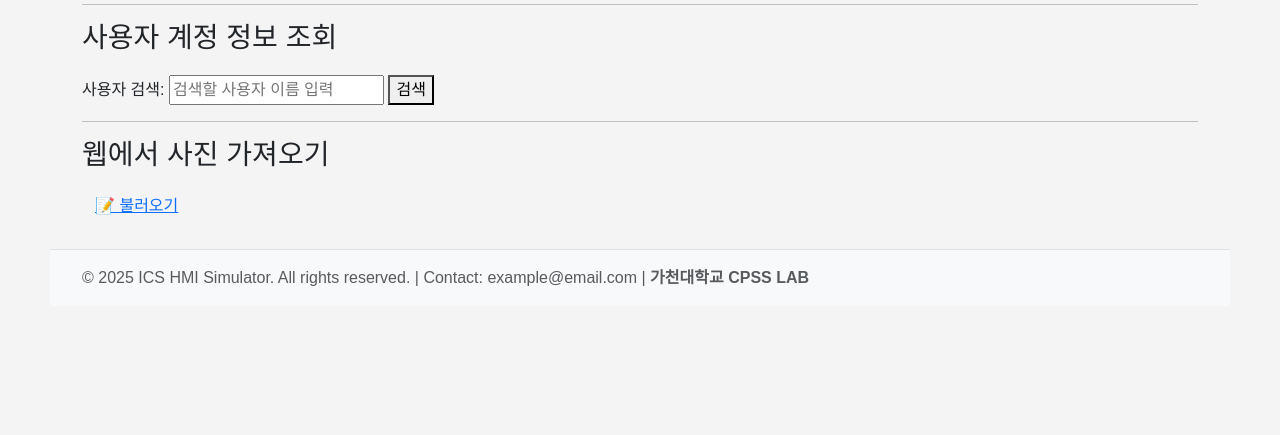
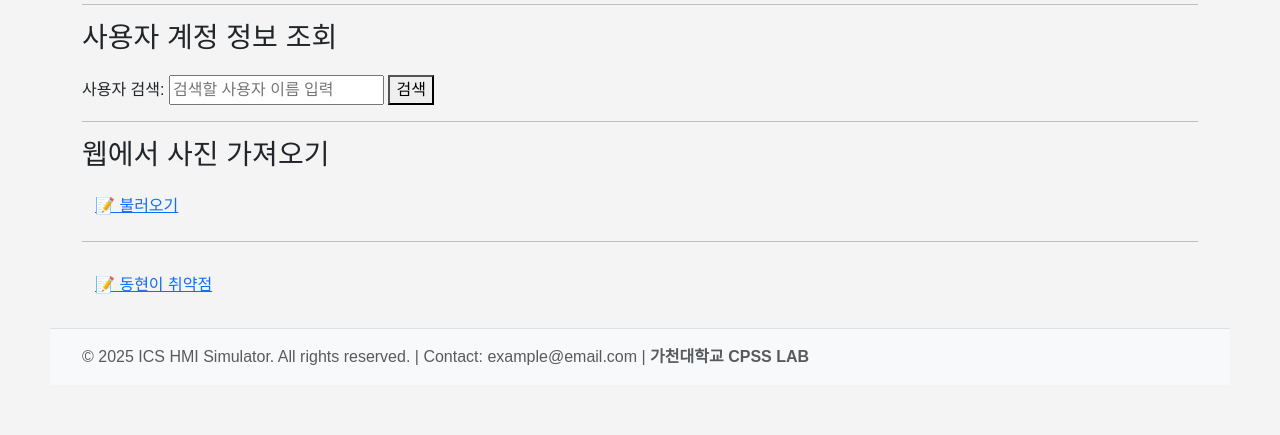
Before and after one commit to code5312/_CPSS_ICS_Server, a Flask app: page / in a window 1280 px wide. Shown: the part 2180-2615 px from the top of the page. Before the commit the page ends 2466 px from the top, so only its background shows below. Run offline with Flask 3, Linux system fonts and the light colour scheme.

Commit message:
Update index.html

```diff
--- a/ics-hmi-simulator/app/templates/index.html
+++ b/ics-hmi-simulator/app/templates/index.html
@@ -83,6 +83,8 @@
 <hr>
 <h3> 웹에서 사진 가져오기 </h3>
 <a href="{{ url_for('main.import_image') }}" class="btn btn-link mt-2">📝 불러오기</a>
+<hr>
+<a href="{{ url_for('main.donghyeon') }}" class="btn btn-link mt-2">📝 동현이 취약점</a>
 {% endblock %}
 
 {% block scripts %}
```
